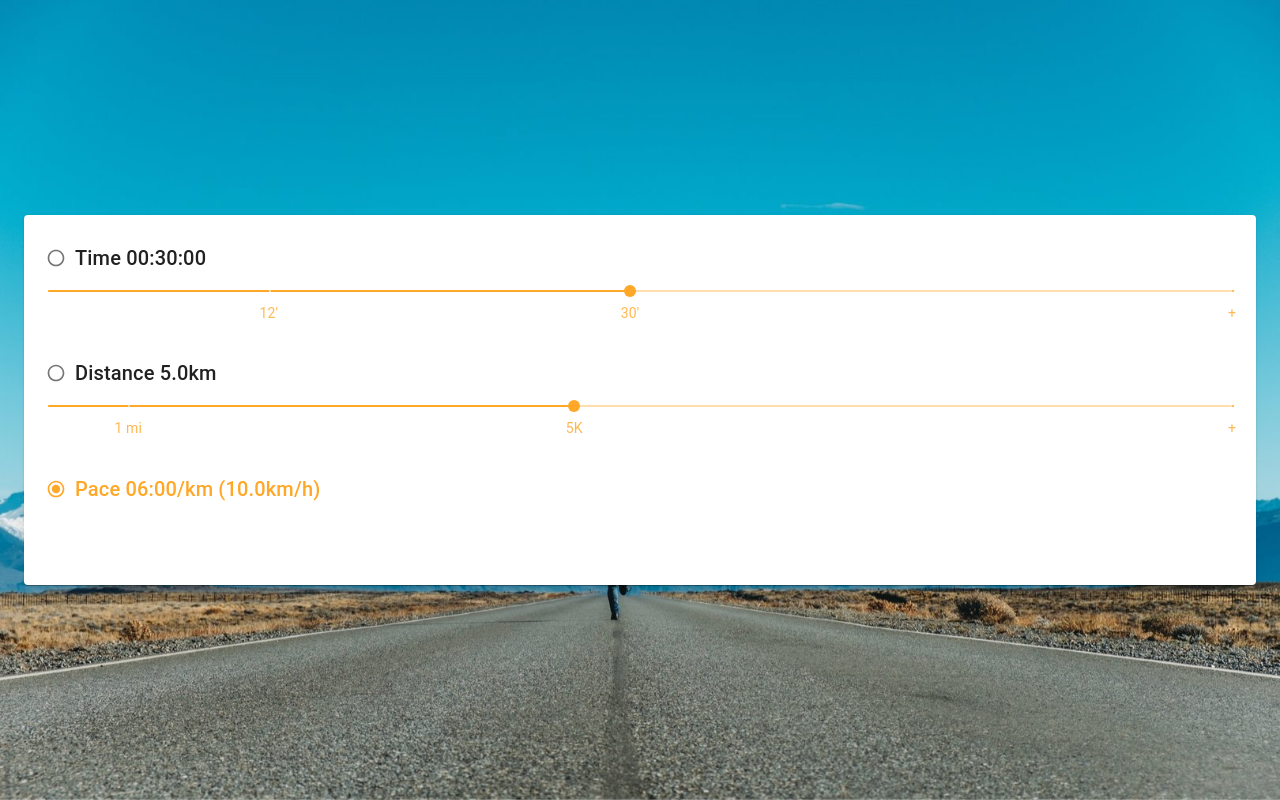
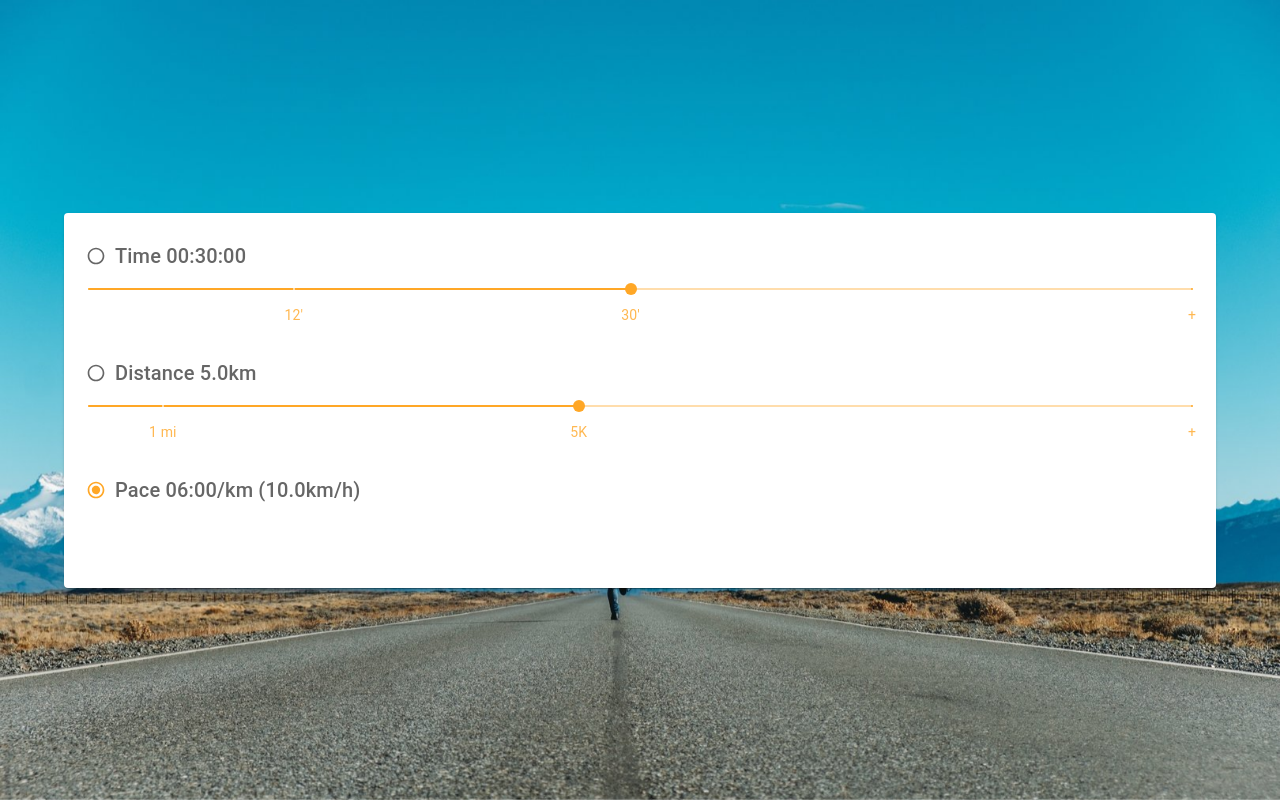
Before and after one commit to zettca/pacex, a React (Vite) app: page / in a window 1280 px wide. Built offline with nearby package versions, Linux system fonts and the light colour scheme.

Commit message:
upgrade to @mui 5 ↗️

```diff
--- a/src/App.tsx
+++ b/src/App.tsx
@@ -1,6 +1,13 @@
 import { lazy, Suspense, useMemo } from "react";
-import { CssBaseline, ThemeProvider, colors, useMediaQuery, createTheme } from "@material-ui/core";
+import { CssBaseline, StyledEngineProvider, colors, useMediaQuery } from "@mui/material";
+import { createTheme, ThemeProvider, Theme } from "@mui/material/styles";
+
 import "./i18n";
+
+declare module "@mui/styles/defaultTheme" {
+  // eslint-disable-next-line @typescript-eslint/no-empty-interface
+  interface DefaultTheme extends Theme {}
+}
 
 const Main = lazy(() => import("~/components/Main"));
 
@@ -11,7 +18,7 @@ const App = () => {
     () =>
       createTheme({
         palette: {
-          type: prefersDarkMode ? "dark" : "light",
+          mode: prefersDarkMode ? "dark" : "light",
           primary: { main: colors.orange[400] || colors.teal[400] },
         },
       }),
@@ -19,11 +26,13 @@ const App = () => {
   );
 
   return (
-    <Suspense fallback={<div />}>
-      <ThemeProvider theme={theme}>
-        <CssBaseline />
-        <Main />
-      </ThemeProvider>
+    <Suspense>
+      <StyledEngineProvider injectFirst>
+        <ThemeProvider theme={theme}>
+          <CssBaseline />
+          <Main />
+        </ThemeProvider>
+      </StyledEngineProvider>
     </Suspense>
   );
 };
--- a/src/components/SliderPicker/SliderPicker.tsx
+++ b/src/components/SliderPicker/SliderPicker.tsx
@@ -1,14 +1,14 @@
 import { useEffect } from "react";
 import {
-  Slider,
-  Typography,
-  SliderProps,
+  Fade,
+  FormControlLabel,
   Radio,
   RadioProps,
-  makeStyles,
-  FormControlLabel,
-  Fade,
-} from "@material-ui/core";
+  Slider,
+  SliderProps,
+  Typography,
+} from "@mui/material";
+import { makeStyles } from "@mui/styles";
 import type { SliderConfig, SliderParams } from "~/types";
 import useSliderExpand from "~/hooks/useSliderExpand";
 
@@ -22,7 +22,9 @@ const useStyles = makeStyles((theme) => ({
     display: "flex",
     alignItems: "center",
   },
-  title: {},
+  title: {
+    color: theme.palette.text.secondary,
+  },
 }));
 
 export interface SliderPickerProps extends Omit<SliderProps, "onChange"> {
@@ -66,7 +68,7 @@ const SliderPicker: React.FC<SliderPickerProps> = ({
     <section className={classes.root}>
       <div className={classes.titleContainer}>
         <FormControlLabel
-          control={<Radio color="primary" size="small" checked={locked} onClick={onLockClick} />}
+          control={<Radio size="small" checked={locked} onClick={onLockClick} />}
           label={
             <Typography
               color={locked ? "primary" : "initial"}
@@ -85,6 +87,7 @@ const SliderPicker: React.FC<SliderPickerProps> = ({
           disabled={locked}
           aria-labelledby={id}
           {...sliderProps}
+          size="small"
           marks={marks}
           onChange={handleChange}
           {...others}
--- a/src/components/SplitButton/SplitButton.tsx
+++ b/src/components/SplitButton/SplitButton.tsx
@@ -1,11 +1,11 @@
 import { useState, useRef, useEffect } from "react";
-import { ArrowDropDown } from "@material-ui/icons";
-import { Button, Menu, MenuItem } from "@material-ui/core";
+import { ArrowDropDown } from "@mui/icons-material";
+import { Button, Menu, MenuItem } from "@mui/material";
 
 const SplitButton = ({ index = 0, options = [], onChange }) => {
   const [open, setOpen] = useState(false);
   const [selectedIndex, setSelectedIndex] = useState(index);
-  const ref = useRef(null);
+  const ref = useRef<HTMLButtonElement>(null);
 
   useEffect(() => {
     setSelectedIndex(index);
--- a/src/components/withLayout.tsx
+++ b/src/components/withLayout.tsx
@@ -1,5 +1,7 @@
 import React from "react";
-import { Card, CardContent, Container, makeStyles } from "@material-ui/core";
+import { Card, CardContent, Container } from "@mui/material";
+
+import { makeStyles } from "@mui/styles";
 
 const useStyles = makeStyles((theme) => ({
   root: {
```
Also changed, not shown: package.json (+5 -2 lines), 1 other file (tests, documents, lock files or other folders).
